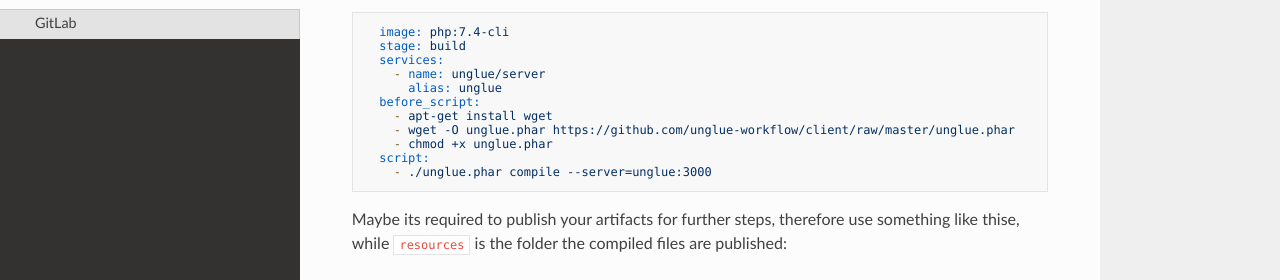
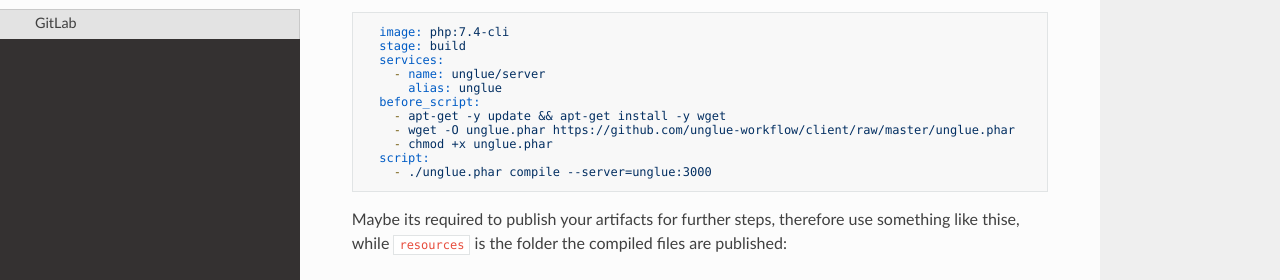
Before and after one commit to frontend-workflow-cloud-compiler/docs, an MkDocs documentation site: the page built from docs/ci.md, in a window 1280 px wide. Shown: the part 276-556 px from the top of the page. Built offline with MkDocs 1.6.1, drawn with Linux system fonts in a browser that asks for light colours; nearby versions of some CDN libraries; old or Windows-style settings are respelled for this version of MkDocs.

Commit message:
Update ci.md

```diff
--- a/docs/ci.md
+++ b/docs/ci.md
@@ -11,7 +11,7 @@
     - name: unglue/server
       alias: unglue
   before_script:
-    - apt-get install wget
+    - apt-get -y update && apt-get install -y wget
     - wget -O unglue.phar https://github.com/unglue-workflow/client/raw/master/unglue.phar
     - chmod +x unglue.phar
   script:
```
